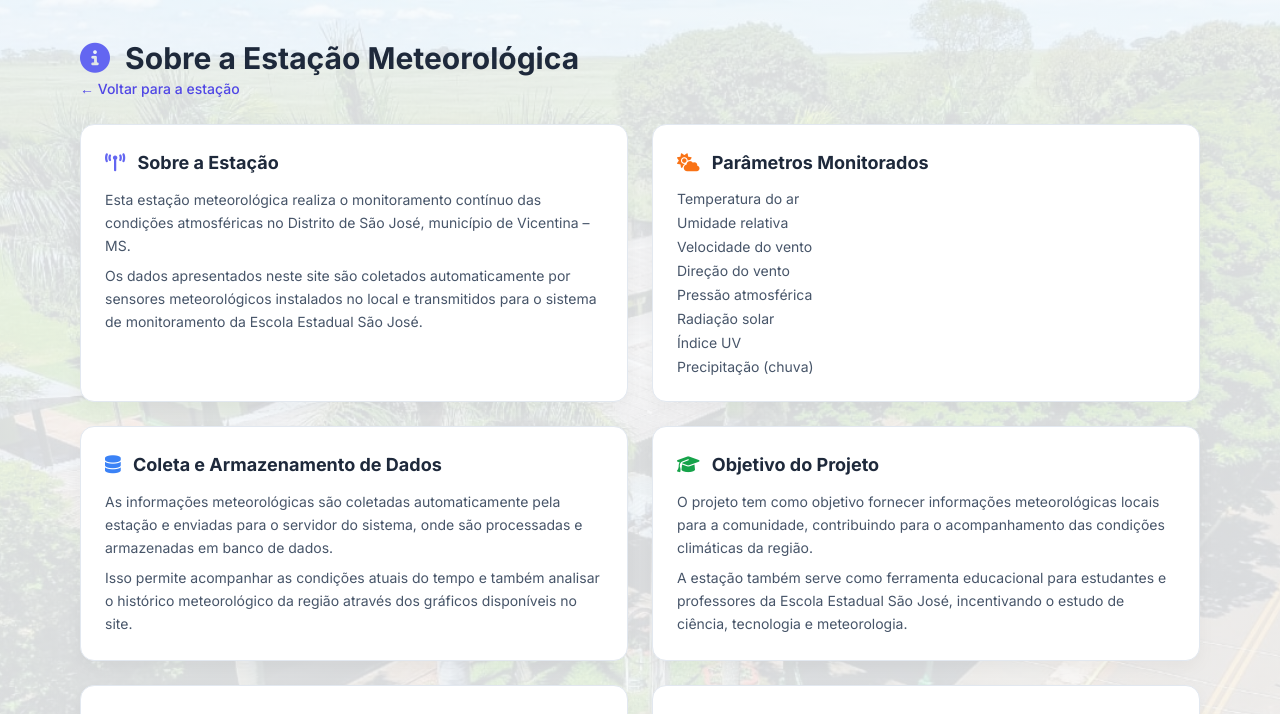
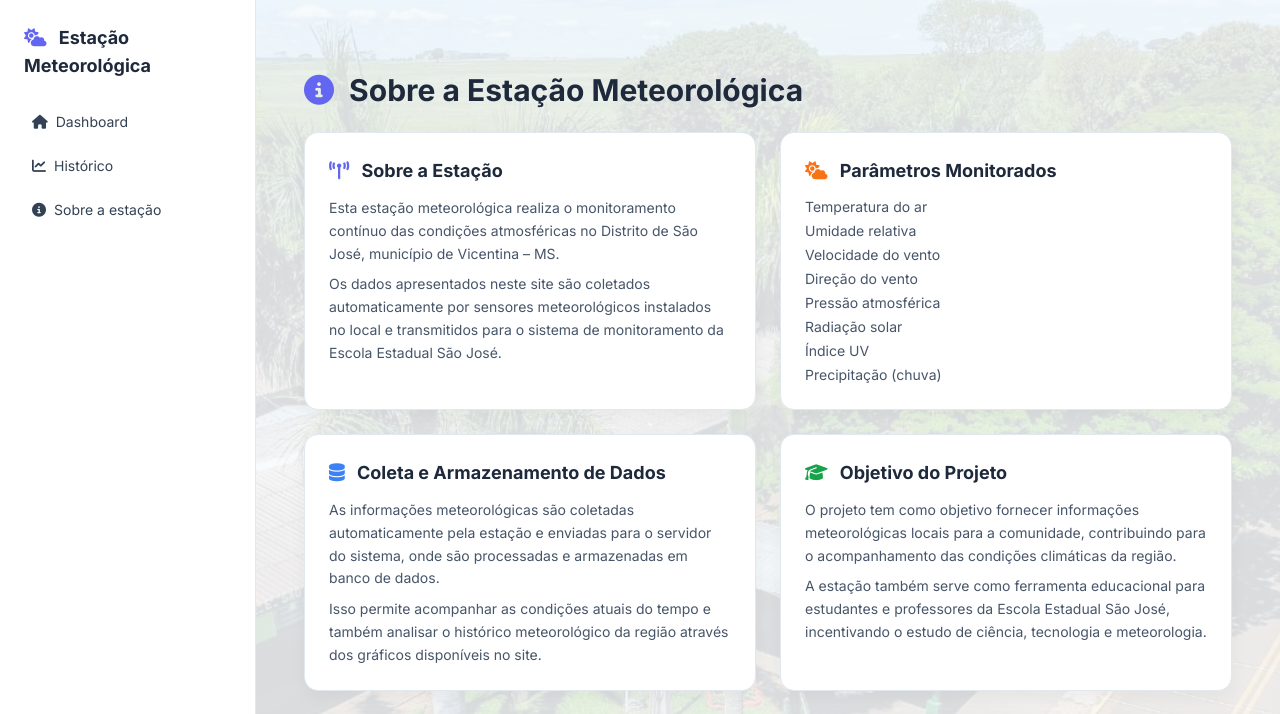
Before and after one commit to rodrigoraa/EstacaoEmPython, a Flask app: page /sobre in a window 1280 px wide. Shown: the top 714 px of the page. Run offline with Flask 3, Linux system fonts and the light colour scheme; parts of the project's set-up code (start-up, migrations or seed data) failed here and were passed over; some libraries are stand-ins or nearby versions.

Commit message:
Menu lateral

```diff
--- a/estacao/app.py
+++ b/estacao/app.py
@@ -8,8 +8,7 @@ import os
 app = Flask(__name__)
 app.config["SECRET_KEY"] = os.environ.get("SECRET_KEY")
 limiter = Limiter(
-    key_func=get_remote_address,
-    default_limits=["200 per day", "50 per hour"]
+    key_func=get_remote_address
 )
 
 limiter.init_app(app)
--- a/estacao/routes/public.py
+++ b/estacao/routes/public.py
@@ -97,3 +97,7 @@ def unsubscribe():
 @public_routes.route("/sobre")
 def sobre():
     return render_template("sobre.html")
+
+@public_routes.route("/historico")
+def historico():
+    return render_template("historico.html")
--- /dev/null
+++ b/estacao/templates/layout.html
@@ -0,0 +1,68 @@
+<!doctype html>
+<html lang="pt-BR">
+
+<head>
+
+    <meta charset="UTF-8">
+    <meta name="viewport" content="width=device-width, initial-scale=1.0">
+
+    <title>{{ titulo or "Estação Meteorológica" }}</title>
+
+    <script src="https://cdn.tailwindcss.com"></script>
+
+    <link rel="stylesheet" href="https://cdnjs.cloudflare.com/ajax/libs/font-awesome/6.4.0/css/all.min.css" />
+
+    <link href="https://fonts.googleapis.com/css2?family=Inter:wght@300;400;500;600;700;800&display=swap"
+        rel="stylesheet" />
+
+    <link rel="stylesheet" href="{{ url_for('static', filename='css/style.css') }}" />
+
+</head>
+
+<body class="bg-slate-50 font-[Inter]">
+
+    <div class="flex min-h-screen">
+
+        <!-- MENU LATERAL -->
+
+        <aside class="w-64 bg-white border-r border-slate-200 p-6">
+
+            <h2 class="text-lg font-bold text-slate-800 mb-6">
+                <i class="fa-solid fa-cloud-sun text-indigo-500 mr-2"></i>
+                Estação Meteorológica
+            </h2>
+
+            <nav class="space-y-2 text-sm">
+
+                <a href="/" class="flex items-center gap-2 p-2 rounded hover:bg-slate-100">
+                    <i class="fa-solid fa-house"></i>
+                    Dashboard
+                </a>
+
+                <a href="/historico" class="flex items-center gap-2 p-2 rounded hover:bg-slate-100">
+                    <i class="fa-solid fa-chart-line"></i>
+                    Histórico
+                </a>
+
+                <a href="/sobre" class="flex items-center gap-2 p-2 rounded hover:bg-slate-100">
+                    <i class="fa-solid fa-circle-info"></i>
+                    Sobre a estação
+                </a>
+
+            </nav>
+
+        </aside>
+
+        <!-- CONTEÚDO -->
+
+        <main class="flex-1 p-8">
+
+            {% block conteudo %}{% endblock %}
+
+        </main>
+
+    </div>
+
+</body>
+
+</html>
--- a/estacao/templates/sobre.html
+++ b/estacao/templates/sobre.html
@@ -1,25 +1,6 @@
-<!doctype html>
-<html lang="pt-BR">
+{% extends "layout.html" %}
 
-<head>
-
-    <meta charset="UTF-8">
-    <meta name="viewport" content="width=device-width, initial-scale=1.0">
-
-    <title>Sobre a Estação Meteorológica | EESJ</title>
-
-    <script src="https://cdn.tailwindcss.com"></script>
-
-    <link rel="stylesheet" href="https://cdnjs.cloudflare.com/ajax/libs/font-awesome/6.4.0/css/all.min.css" />
-
-    <link href="https://fonts.googleapis.com/css2?family=Inter:wght@300;400;500;600;700;800&display=swap"
-        rel="stylesheet" />
-
-    <link rel="stylesheet" href="{{ url_for('static', filename='css/style.css') }}" />
-
-</head>
-
-<body class="pb-12">
+{% block conteudo %}
 
 <div class="max-w-6xl mx-auto px-4 mt-10 space-y-6">
 
@@ -27,10 +8,6 @@
         <i class="fa-solid fa-circle-info text-indigo-500 mr-2"></i>
         Sobre a Estação Meteorológica
     </h1>
-
-        <a href="/" class="text-sm text-indigo-600 hover:text-indigo-800 font-medium">
-            ← Voltar para a estação
-        </a>
 
     <div class="grid grid-cols-1 md:grid-cols-2 gap-6">
 
@@ -192,6 +169,4 @@
 
 </div>
 
-</body>
-
-</html>
+{% endblock %}
```
Also changed, not shown: estacao/routes/api.py (+37 -0 lines), estacao/templates/historico.html (added, +92 -0 lines), estacao/templates/index.html (+6 -23 lines). Lines whose indentation alone changed are shown as unchanged.
